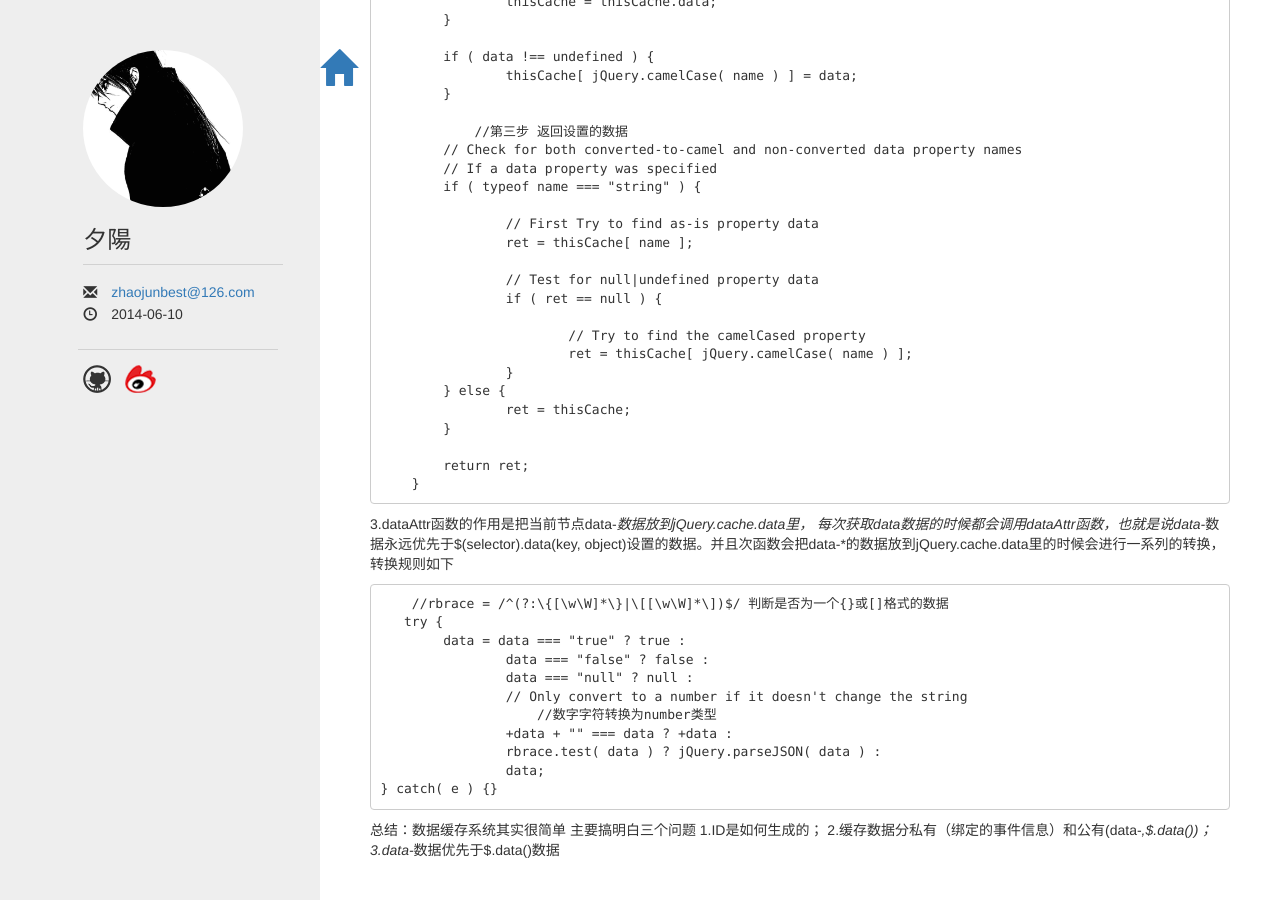
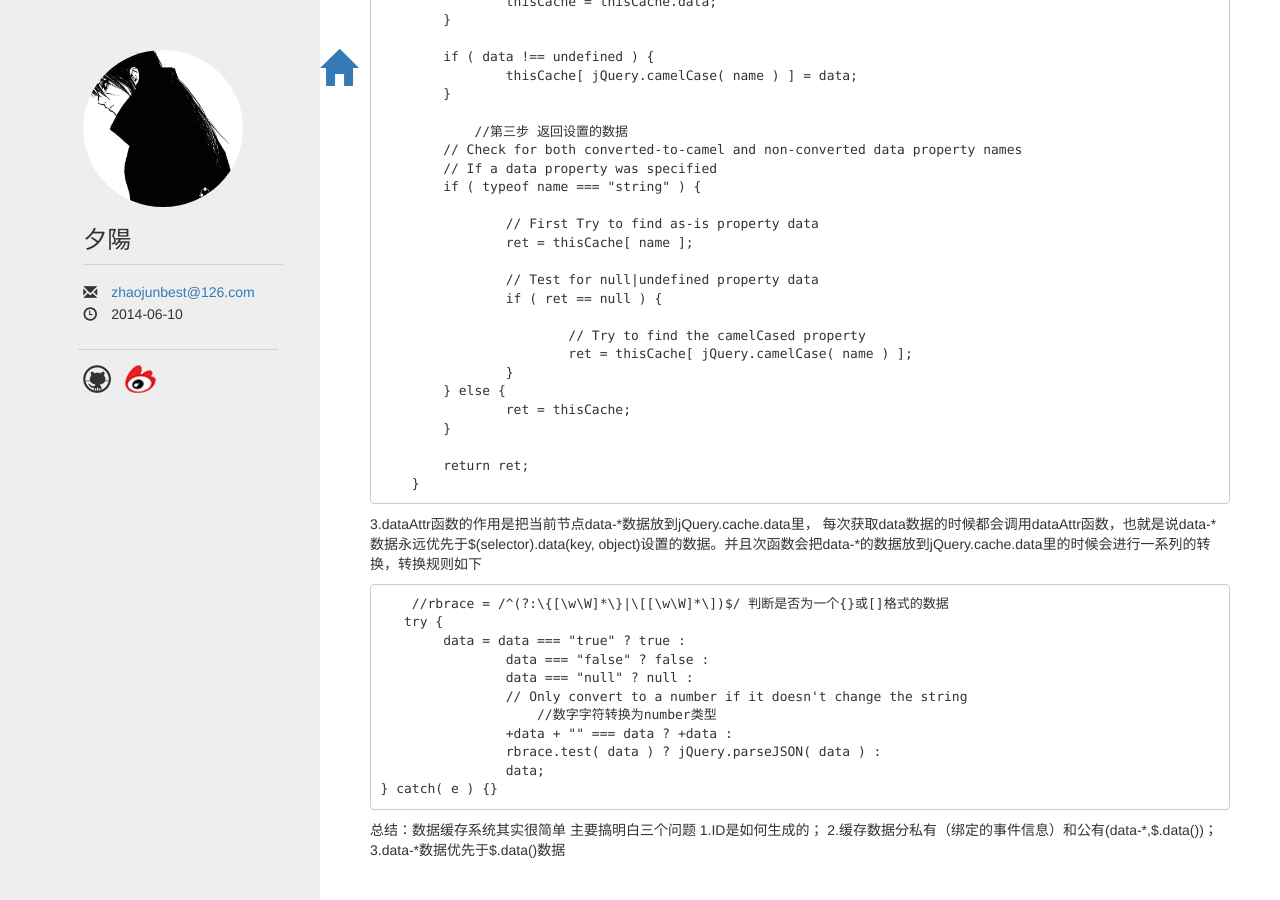
Before and after one commit to jackzhaojun/jackzhaojun.github.io, a Jekyll site: the page built from _posts/2014-07-22-jQuery数据缓存系统解析.md, in a window 1280 px wide and 900 px high, scrolled down 3716 px. Built offline with Jekyll 4.4.1, drawn with Linux system fonts in a browser that asks for light colours; nearby versions of some CDN libraries; some of the changed text lies outside the part shown.

```diff
--- a/_posts/2014-07-22-jQuery数据缓存系统解析.md
+++ b/_posts/2014-07-22-jQuery数据缓存系统解析.md
@@ -108,7 +109,7 @@
 
         });
 
-2.internalData函数是数据存取实现的核心， 可以分为三步，第一步通过节点的intervalKey获取到一个唯一ID。第二步通过id可以在jQuery.cache里写入节点对应的数据了, jQuery.cache数据分为两种私有数据和data-*数据， 私有数据直接放到jQuery.cache.id下，jQuery会把节点的事件信息放到私有数据里，通过$(selector).data(key, object),data-*产生的数据会放到jQuery.cache.id.data下。第三步把当前key对应的新数据返回去。
+2.internalData函数是数据存取实现的核心， 可以分为三步，第一步通过节点的intervalKey获取到一个唯一ID。第二步通过id可以在jQuery.cache里写入节点对应的数据了, jQuery.cache数据分为两种私有数据和data-\*数据， 私有数据直接放到jQuery.cache.id下，jQuery会把节点的事件信息放到私有数据里，通过$(selector).data(key, object),data-\*产生的数据会放到jQuery.cache.id.data下。第三步把当前key对应的新数据返回去。
 
         //@param pvt 为true的时候写入私有数据。
         function internalData( elem, name, data, pvt /* Internal Use Only */ ) {
@@ -211,7 +212,7 @@
         }
 
 
-3.dataAttr函数的作用是把当前节点data-*数据放到jQuery.cache.data里， 每次获取data数据的时候都会调用dataAttr函数，也就是说data-*数据永远优先于$(selector).data(key, object)设置的数据。并且次函数会把data-*的数据放到jQuery.cache.data里的时候会进行一系列的转换，转换规则如下
+3.dataAttr函数的作用是把当前节点data-\*数据放到jQuery.cache.data里， 每次获取data数据的时候都会调用dataAttr函数，也就是说data-\*数据永远优先于$(selector).data(key, object)设置的数据。并且次函数会把data-\*的数据放到jQuery.cache.data里的时候会进行一系列的转换，转换规则如下
 
         //rbrace = /^(?:\{[\w\W]*\}|\[[\w\W]*\])$/ 判断是否为一个{}或[]格式的数据
        try {
@@ -225,4 +226,4 @@
 			data;
 	} catch( e ) {}
 
-总结：数据缓存系统其实很简单 主要搞明白三个问题 1.ID是如何生成的； 2.缓存数据分私有（绑定的事件信息）和公有(data-*,$.data())；3.data-*数据优先于$.data()数据
+总结：数据缓存系统其实很简单 主要搞明白三个问题 1.ID是如何生成的； 2.缓存数据分私有（绑定的事件信息）和公有(data-\*,$.data())；3.data-\*数据优先于$.data()数据
```
Also changed, not shown: other parts of _posts/2014-07-22-jQuery数据缓存系统解析.md (+2 -1 lines).
